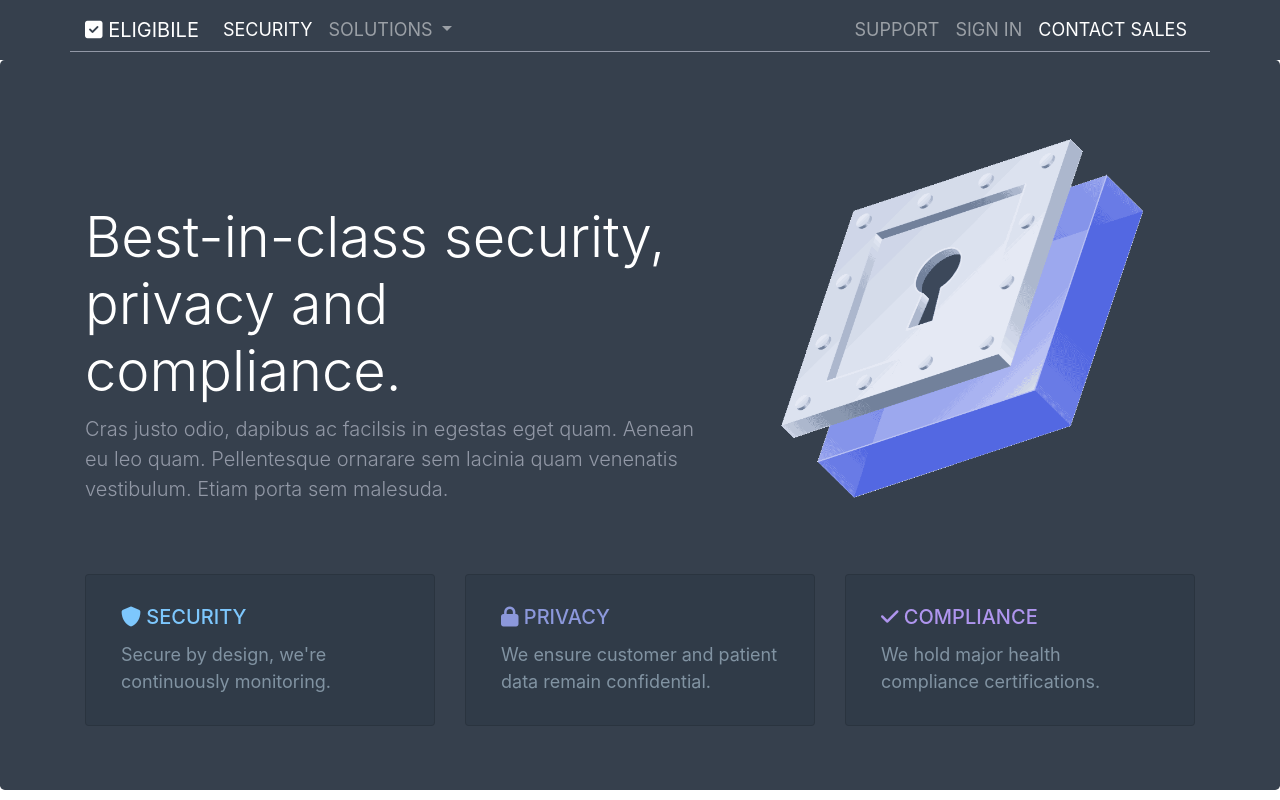
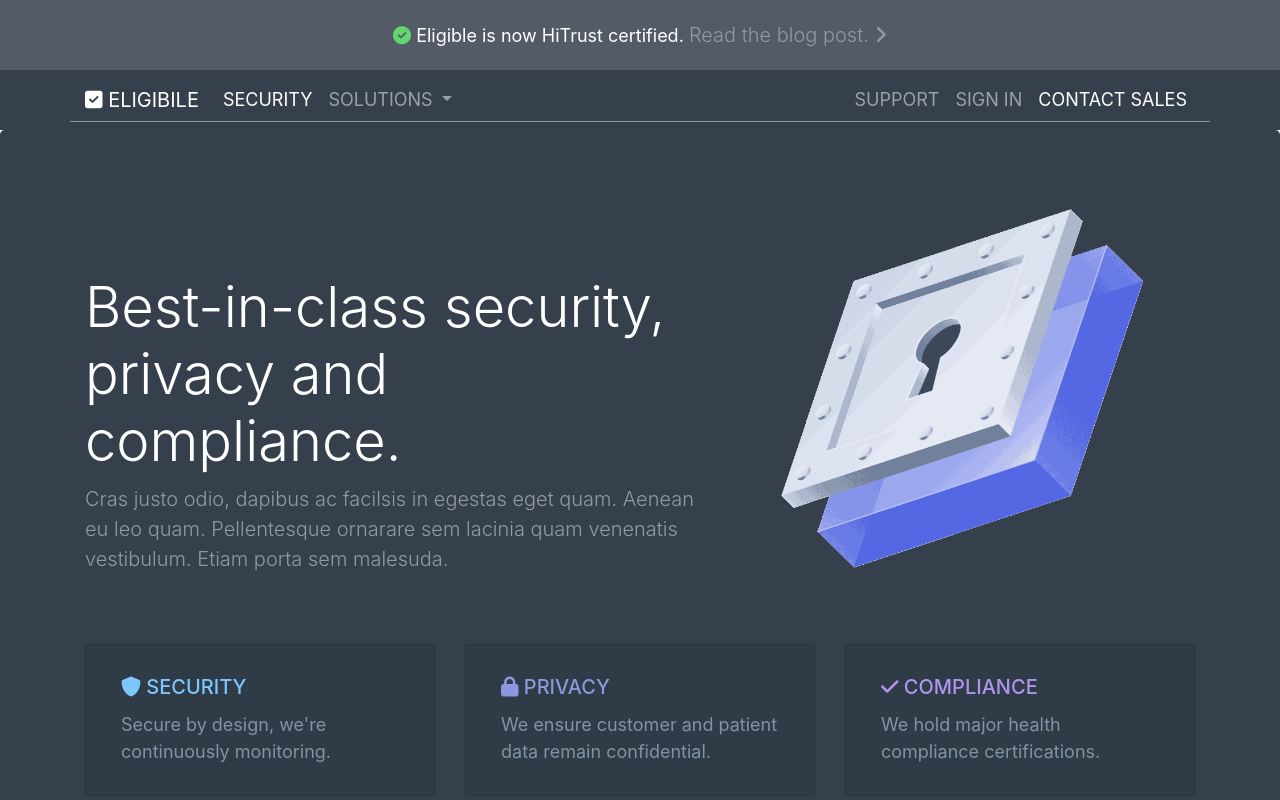
Before and after one commit to Shadmanwaris/Dribbble, a website: page index.html in a window 1280 px wide. Shown: the top 800 px of the page. Drawn offline with nearby package versions, Linux system fonts and the light colour scheme.

Commit message:
Some addition

```diff
--- a/css/style.css
+++ b/css/style.css
@@ -4,6 +4,28 @@ body {
 
 p {
 	color: #757c85;
+}
+
+.fa-check-circle {
+	color: #62d56f;
+}
+
+
+#topContent {
+	padding-bottom: 20px;
+	padding-top: 20px;
+	background-color: #525b66;
+	color: white;
+	text-align: center;
+}
+
+#topContent a:hover {
+	color: white;
+	text-decoration: none;
+}
+
+.jumbotron {
+	padding-bottom: 100px;
 }
 
 .jumbo-col-first {
--- a/index.html
+++ b/index.html
@@ -15,7 +15,7 @@
 
   </head>
   <body>
-
+    <div class="container-fluid" id="topContent"><i class="fa fa-check-circle"></i> Eligible is now HiTrust certified. <a href="#" class="lead">Read the blog post. <i class="fa fa-angle-right"></i></a></div>
     <nav class="navbar navbar-expand-lg navbar-dark" style="background-color: #36404D">
       <div class="container navbar-border">
       <a class="navbar-brand" href="#"><i class=" fa fa-check-square"></i> ELIGIBILE</a>
```
